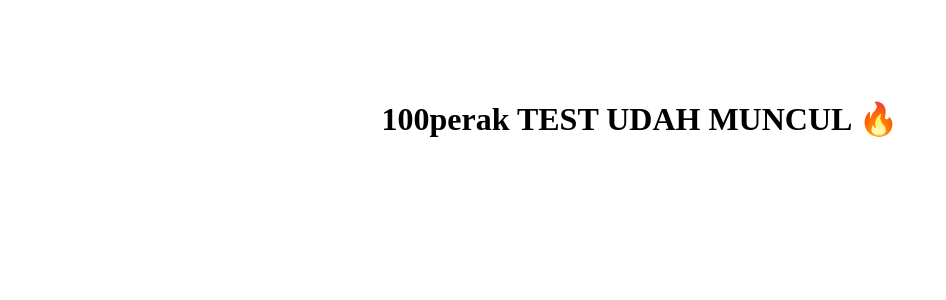
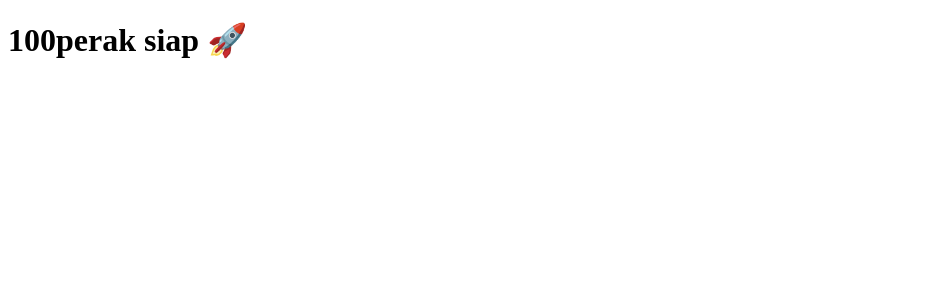
Before and after one commit to nairenmufia/100perak, a Next.js app: page / in a window 1280 px wide. Shown: the top 300 px of the page, without its empty margins (0-946 px from the left). Built offline with nearby package versions, Linux system fonts and the light colour scheme.

Commit message:
Update page.tsx

```diff
--- a/app/page.tsx
+++ b/app/page.tsx
@@ -1,3 +1,7 @@
-export default function Home() {
-  return <h1 style={{textAlign: 'center', marginTop: 100}}>100perak TEST UDAH MUNCUL 🔥</h1>
+export default function HomePage() {
+  return (
+    <main className="flex min-h-screen items-center justify-center">
+      <h1>100perak siap 🚀</h1>
+    </main>
+  )
 }
```
